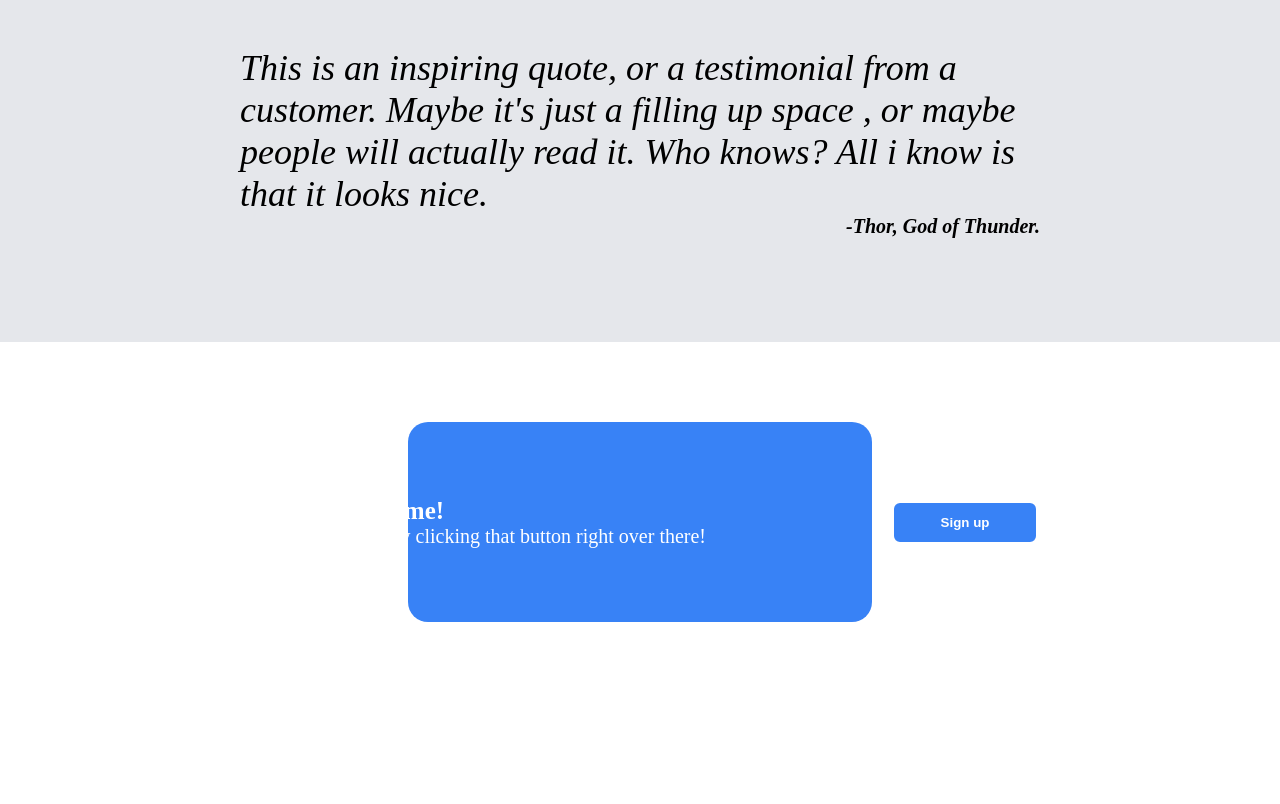
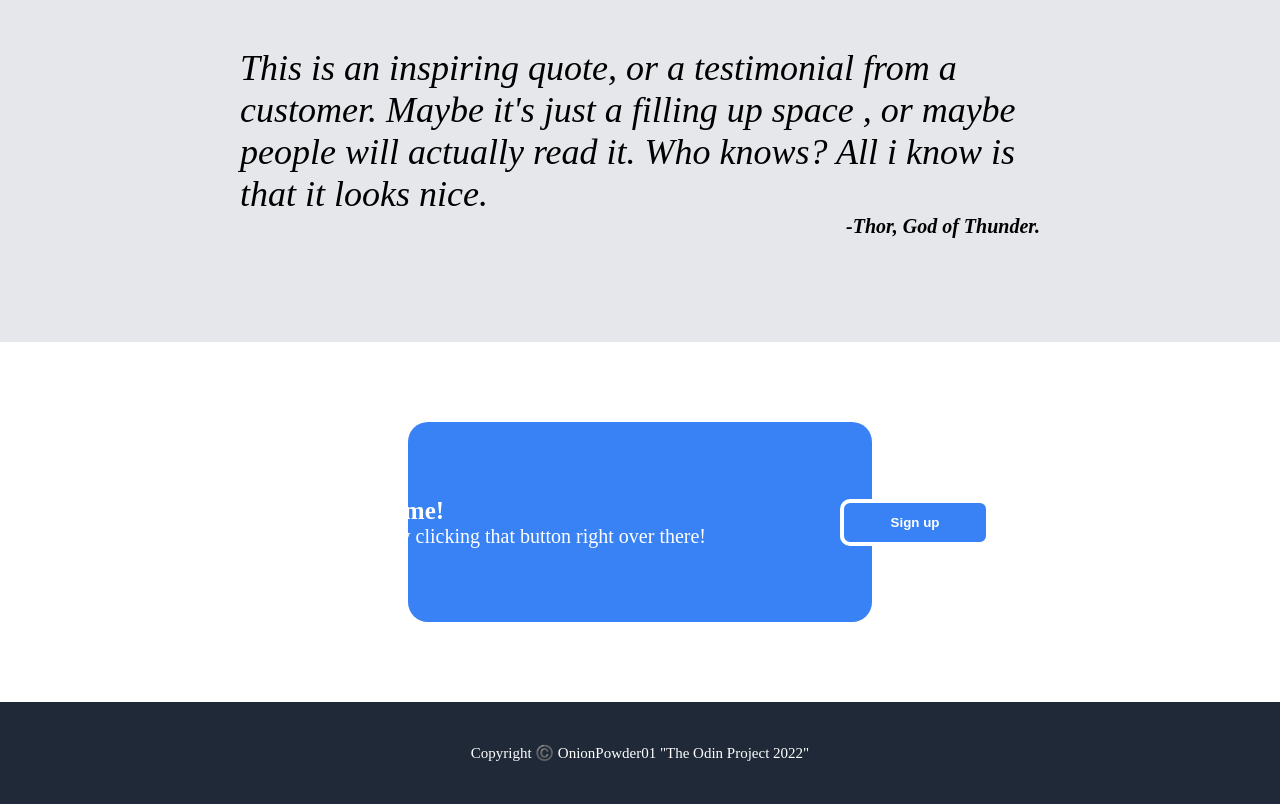
Before and after one commit to OnionPowder01/Landing-Page, a plain HTML site: page index.html in a window 1280 px wide. Shown: the part 985-1789 px from the top of the page. Before the commit the page ends 1697 px from the top, so only its background shows below. Drawn offline with Linux system fonts and the light colour scheme.

Commit message:
Finish Landing Page

```diff
--- a/css/index.css
+++ b/css/index.css
@@ -1,12 +1,7 @@
-body {
-
-}
 .same-color1 {
     margin: -10px;
     background:#1F2937;
     padding-bottom: 90px;
-
-
 }
 
 .header {
@@ -24,8 +19,6 @@ body {
     font-family:Arial, Helvetica, sans-serif;
     color: #F9FAF8;
     font-weight: bold;
-
-
 }
 
 .links {
@@ -34,7 +27,6 @@ body {
     color: #E5E7EB;
     display: flex;
     gap: 15px;
-
 }
 
 .header2 {
@@ -51,31 +43,25 @@ body {
 }
 
 .left {
-
     display:flex;
     flex-direction: column;
     justify-content: flex-start;
   }
 
 .right {
-
     display:flex;
     justify-content: flex-end;
-
 }
 
 .hero-text , .secondary-hero {
     color: #F9FAF8;
     display: flex;
-
 }
 
 .hero-text {
     font-size: 48px;
     font-weight: bolder;
     max-width: 350px;
-
-
 }
 
 .secondary-hero {
@@ -83,8 +69,6 @@ body {
     font-family:Arial, Helvetica, sans-serif;
     color: #E5E7EB;
     max-width: 440px;
-
-
 }
 
 .block-image {
@@ -98,11 +82,7 @@ body {
     justify-content: center;
     align-items: center;
     color: #E5E7EB;
-
-
 }
-
-
 
 button {
     border: none;
@@ -123,7 +103,6 @@ button {
     text-align: center;
     background: white;
     margin-bottom: 90px;
-
 }
 
 .info {
@@ -149,7 +128,6 @@ button {
     margin: -10px;
     background: #E5E7EB ;
     margin-top: 90px
-
 }
 
 .quote {
@@ -170,8 +148,8 @@ button {
 }
 
 .last-container {
+    border: 2px solid red;
     margin-top: 90px;
-    border: 2px solid blue;
     display: flex;
     background: #3882F6;
     margin-left: 400px;
@@ -181,35 +159,15 @@ button {
     margin-bottom: 90px;
     border: 4px;
     border-radius: 20px;
-
 }
 
 .mini-container {
-
-    display: flex;
+    display: flex ;
     justify-content: space-between;
     align-items: center;
     height: 200px;
     width: 400px;
-
 }
-
-
-.lefty {
-
-    display:flex;
-    flex-direction: column;
-    justify-content: flex-start;
-  }
-
-.righty {
-
-    display:flex;
-    justify-content: center;
-
-
-}
-
 
 .mini-title {
     margin-left: -250px;
@@ -231,20 +189,24 @@ button {
     margin-right: -250px;
     border: 4px solid #ffffff;
     border-radius: 10px;
-
-
-
-
-
-
-
 }
 
+.footer {
+  padding: 25px;
+  margin-top: 90px;
+  margin: -10px;
+  height: 52px;
+  display: flex;
+  align-items: center;
+  justify-content: center;
+  background:#1F2937;
+  font-size: 15px;
+  color:white;
+}
 
 
 a {
     text-decoration: none;
-
 }
 
 ul {
@@ -256,6 +218,4 @@ img {
     height: 100px;
     border: 4px solid #3882F6;
     border-radius: 20px;
-
-
 }
--- a/index.html
+++ b/index.html
@@ -86,6 +86,8 @@
 </div>
  </div>
 
+<div class="footer"> Copyright ©️ OnionPowder01 "The Odin Project 2022"</div>
+
 
 
 
```
Also changed, not shown: images/white.jpg (deleted).
